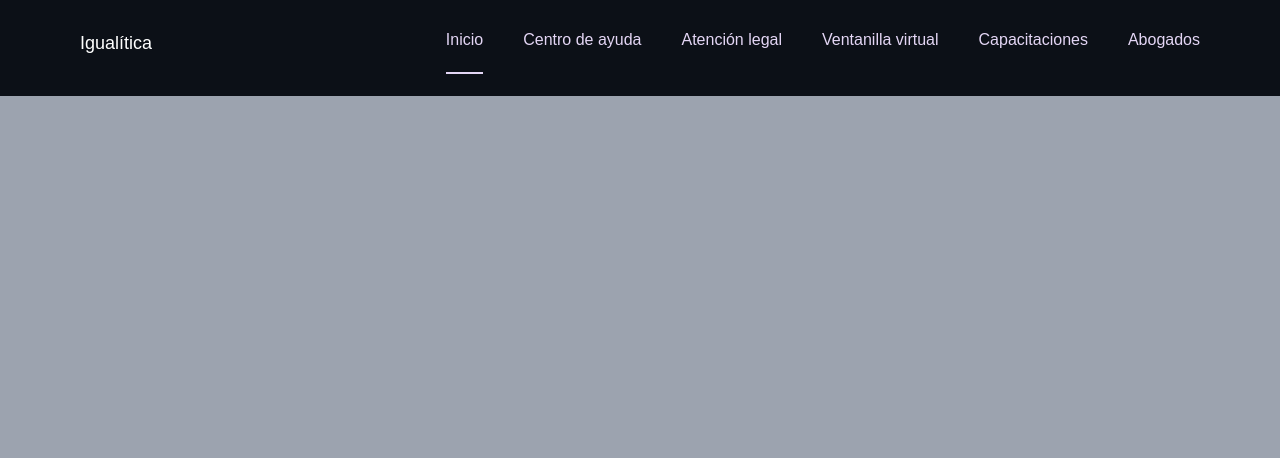
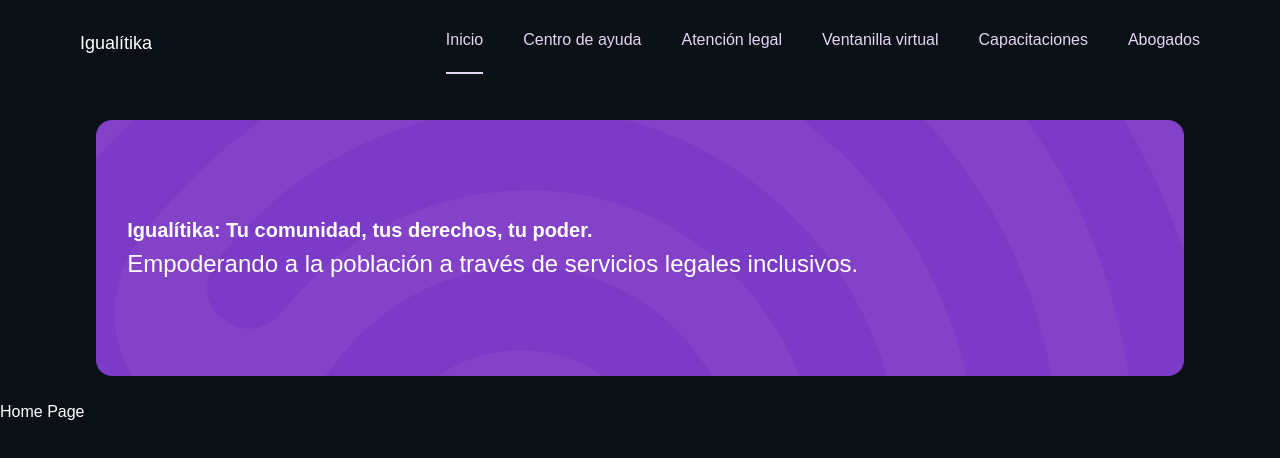
Before and after one commit to BIEH01/aracari-studio-technical-test, a Next.js app: page / in a window 1280 px wide. Shown: the top 458 px of the page. Built offline with nearby package versions, Linux system fonts and the light colour scheme.

Commit message:
The hero is being developed and now we work on button component

```diff
--- a/package.json
+++ b/package.json
@@ -9,6 +9,7 @@
     "lint": "next lint"
   },
   "dependencies": {
+    "@radix-ui/react-aspect-ratio": "^1.1.1",
     "class-variance-authority": "^0.7.0",
     "clsx": "^2.1.1",
     "lucide-react": "^0.456.0",
--- a/src/app/(home)/page.tsx
+++ b/src/app/(home)/page.tsx
@@ -1,7 +1,7 @@
 export default function HomePage() {
 	return (
-		<main className="bg-gray-400 h-screen w-screen">
-			<h1>Inicio</h1>
+		<main>
+			<h1 className="text-white">Home Page</h1>
 		</main>
 	);
 }
--- a/src/app/layout.tsx
+++ b/src/app/layout.tsx
@@ -1,5 +1,6 @@
 import type { Metadata } from "next";
 import { Header } from "@/components/shared/Header";
+import { Hero } from "@/components/shared/Hero";
 import "./globals.css";
 
 export const metadata: Metadata = {
@@ -13,9 +14,10 @@ export default function RootLayout({
 	children: React.ReactNode;
 }>) {
 	return (
-		<html lang="en">
-			<body className="antialiased bg-base-gradient box-border p-0 m-0">
+		<html lang="es">
+			<body className="bg-base-gradient box-border p-0 m-0">
 				<Header />
+				<Hero />
 				{children}
 			</body>
 		</html>
--- a/src/components/shared/Header/Header.tsx
+++ b/src/components/shared/Header/Header.tsx
@@ -7,11 +7,11 @@ export const Header = () => {
 	const [isOpen, setIsOpen] = useState(false);
 
 	return (
-		<header className="bg-base-gradient z-30 w-screen h-auto fixed">
+		<header className="bg-base-gradient z-30 w-screen h-auto">
 			<nav className="px-4 md:px-16 md:w-full md:py-7 h-14 md:h-24 relative">
 				<div className="mx-auto flex justify-between items-center">
 					<h2 className="text-white pb-2 text-lg md:pl-4 md:py-0 md:pb-4 text-center">
-						Igualítica
+						Igualítika
 					</h2>
 
 					<div className="hidden lg:flex">
--- /dev/null
+++ b/src/components/shared/Hero/Hero.tsx
@@ -0,0 +1,29 @@
+"use client";
+import { usePathname } from "next/navigation";
+import { heroData } from "@/data";
+// import { Button } from "@/components/ui/Button";
+
+export const Hero = () => {
+	const pathname = usePathname();
+
+	return (
+		<section className="mx-auto my-6 w-full">
+			<div className="w-[85%] min-h-64 h-auto mx-auto bg-hero-image bg-no-repeat bg-center bg-cover rounded-2xl flex justify-center items-center">
+				{heroData.map((data) =>
+					pathname === data.id ? (
+						<div key={data.id} className="text-white space-y-1 w-[95%] px-1">
+							<h2 className="font-extrabold text-xl text-wrap">{data.title}</h2>
+							<h3 className="font-medium text-2xl text-wrap pr-20">
+								{data.subtitle}
+							</h3>
+							{/* {data.callToAction && <Button />}
+							{data.littleText && <p>{data.littleText}</p>} */}
+						</div>
+					) : (
+						<span key={data.id} className="hidden" />
+					)
+				)}
+			</div>
+		</section>
+	);
+};
--- /dev/null
+++ b/src/components/shared/Hero/index.ts
@@ -0,0 +1 @@
+export { Hero } from "./Hero";
--- /dev/null
+++ b/src/components/ui/Button.tsx
@@ -0,0 +1,7 @@
+export const Button = () => {
+	return (
+		<button>
+			<p>Button</p>
+		</button>
+	);
+};
--- a/src/data/index.ts
+++ b/src/data/index.ts
@@ -6,3 +6,44 @@ export const tabs = [
 	{ name: "Capacitaciones", href: "/capacitaciones" },
 	{ name: "Abogados", href: "/abogados" },
 ];
+
+export const heroData = [
+	{
+		id: tabs[0].href,
+		title: "Igualítika: Tu comunidad, tus derechos, tu poder.",
+		subtitle:
+			"Empoderando a la población a través de servicios legales inclusivos.",
+	},
+	{
+		id: tabs[1].href,
+		title: "Explora nuestro centro de ayuda",
+		subtitle: "¿Necesitas resolver dudas legales?",
+		callToAction: "¡Habla con el asistente virtual!",
+	},
+	{
+		id: tabs[2].href,
+		title: "Consulta un abogadx",
+		subtitle: "Un proceso simple y humano para brindarte apoyo legal.",
+		callToAction: "¡Hablemos!",
+		littleText: "30 minutos gratis.",
+	},
+	{
+		id: tabs[3].href,
+		title: "Ventanilla Virtual",
+		subtitle: "Tu centro de servicios legales",
+		littleText: "Dale seguimiento a tu trámite",
+		callToAction: "Buscar",
+	},
+	{
+		id: tabs[4].href,
+		title: "Capacitaciones",
+		subtitle: "Tu espacio de formación inclusiva",
+	},
+	{
+		id: tabs[5].href,
+		title: "Únete a la Red de Inclusión Legal",
+		subtitle:
+			"Sigue estos simples pasos y conviértete en uno de los abogadxs de nuestra red",
+		callToAction: "Regístrate",
+	},
+];
--- a/tailwind.config.ts
+++ b/tailwind.config.ts
@@ -15,6 +15,7 @@ const config: Config = {
 					"radial-gradient(circle, rgba(101, 43, 170, 0.6) 40%, rgba(101, 43, 170, 0.3) 60%, rgba(12, 16, 23, 1) 90%)",
 				"linear-gradient":
 					"linear-gradient(268.66deg, #CEB4E9 16.75%, rgba(113, 52, 177, 0) 219.67%)",
+				"hero-image": "url('/images/aspect-ratio-bg.png')",
 			},
 			backgroundColor: {
 				"sidebar-button-bg": "hsl(213.33deg 18.37% 9.61%)",
```
Also changed, not shown: public/images/aspect-ratio-bg.png (added), 1 other file (tests, documents, lock files or other folders).
